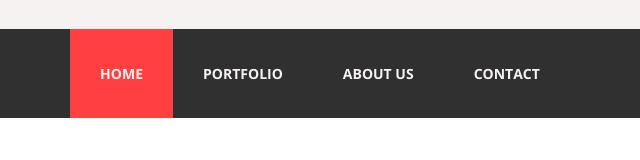
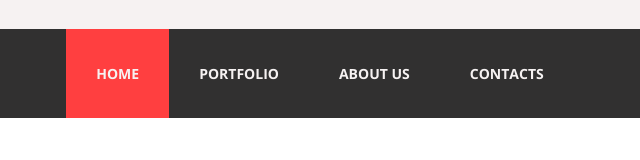
Before and after one commit to KseniyaID/repa, a plain HTML site: page index.html in a window 1280 px wide. Shown: the full height of the page, 304-944 px from the left. Drawn offline with Linux system fonts and the light colour scheme.

Commit message:
Update index.html
add s to Conatct

```diff
--- a/index.html
+++ b/index.html
@@ -15,7 +15,7 @@
                 <li><a class="menu-link menu-active" href="#">Home</a></li>
                 <li><a class="menu-link" href="#">Portfolio</a></li>
                 <li><a class="menu-link" href="#">About us</a></li>
-                <li><a class="menu-link" href="#">Contact</a></li>
+                <li><a class="menu-link" href="#">Contacts</a></li>
                </ul>
             </nav>
         </header>
```
